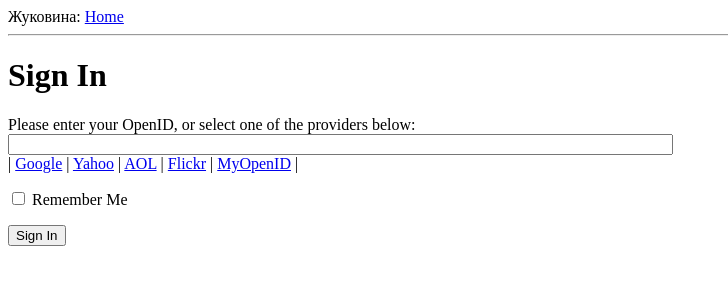
After one commit to ansermak/jukovina, a Flask app: page /login in a window 1280 px wide. The commit adds this page. Shown: the top 300 px of the page, without its empty margins (0-728 px from the left). Run offline with Flask 2, Linux system fonts and the light colour scheme.

Commit message:
login function added

```diff
--- /dev/null
+++ b/app/forms.py
@@ -0,0 +1,6 @@
+from flask.ext.wtf import Form
+from wtforms import TextField, BooleanField
+from wtforms.validators import Required
+class LoginForm(Form):
+	openid = TextField('openid', validators = [Required()])
+	remember_me = BooleanField('remember_me', default = False)
--- a/app/templates/base.html
+++ b/app/templates/base.html
@@ -8,8 +8,20 @@
     {% endif %}
   </head>
   <body>
-    <div>Жуковина: <a href="/index">Home</a></div>
+    <div>Жуковина: <a href="/index">Home</a>
+    {% if g.user.is_authenticated() %}
+    | <a href="{{ url_for('logout') }}">Logout</a>
+    {% endif %}</div>
     <hr>
+    {% with messages = get_flashed_messages() %}
+    {% if messages %}
+    <ul>
+    {% for message in messages %}
+        <li>{{ message }} </li>
+    {% endfor %}
+    </ul>
+    {% endif %}
+    {% endwith %}
     {% block content %}{% endblock %}
   </body>
 </html>
--- /dev/null
+++ b/app/templates/login.html
@@ -0,0 +1,34 @@
+<!-- extend base layout -->
+{% extends "base.html" %}
+
+{% block content %}
+<script type="text/javascript">
+function set_openid(openid, pr)
+{
+    u = openid.search('<username>')
+    if (u != -1) {
+        // openid requires username
+        user = prompt('Enter your ' + pr + ' username:')
+        openid = openid.substr(0, u) + user
+    }
+    form = document.forms['login'];
+    form.elements['openid'].value = openid
+}
+</script>
+<h1>Sign In</h1>
+<form action="" method="post" name="login">
+    {{form.hidden_tag()}}
+    <p>
+        Please enter your OpenID, or select one of the providers below:<br>
+        {{form.openid(size=80)}}
+        {% for error in form.errors.openid %}
+        <span style="color: red;">[{{error}}]</span>
+        {% endfor %}<br>
+        |{% for pr in providers %}
+        <a href="javascript:set_openid('{{pr.url}}', '{{pr.name}}');">{{pr.name}}</a> |
+        {% endfor %}
+    </p>
+    <p>{{form.remember_me}} Remember Me</p>
+    <p><input type="submit" value="Sign In"></p>
+</form>
+{% endblock %}
--- a/app/views.py
+++ b/app/views.py
@@ -1,9 +1,65 @@
-from flask import render_template
-from app import app
+from flask import render_template, flash, redirect, session, url_for, request, g
+from flask.ext.login import login_user, logout_user, current_user, login_required
+from app import app, db, lm, oid
+from forms import LoginForm
+from models import User, ROLE_USER, ROLE_ADMIN
 
+@lm.user_loader
+def load_user(id):
+	return User.query.get(int(id))
+
+@app.before_request
+def berfore_request():
+	g.user = current_user
 
 @app.route('/')
 @app.route('/index')
+@login_required
 def index():
-    return render_template('index.html',
-    	title ='Home')
+	user = g.user
+	return render_template('index.html',
+    	title ='Home',
+    	user = user)
+
+
+@app.route('/login', methods = ['GET', 'POST'])
+@oid.loginhandler
+def login():
+	if g.user is not None and g.user.is_authenticated():
+		return redirect(url_for('index'))
+	form = LoginForm()
+	if form.validate_on_submit():
+		session['remember_me'] = form.remember_me.data
+		return oid.try_login(form.openid.data, ask_for = ['nickname', 'email'])
+	return render_template('login.html',
+		title = 'Sign In',
+		form = form,
+		providers = app.config['OPENID_PROVIDERS'])
+
+@oid.after_login
+def after_login(resp):
+	if resp.email is None or resp.email == '':
+		flask('Invalid login. Please try again.')
+		return redirect(url_for('login'))
+
+	user = User.query.filter_by(email = resp.email).first()
+	if user is None:
+		login = resp.nickname
+		if login is None or login == '':
+			login = resp.email.split('@')[0]
+		user = User(login = login, email = resp.email, role = ROLE_USER)
+		db.session.add(user)
+		db.session.commit()
+	remember_me = False
+	if 'remember_me' in session:
+		remember_me = session['remember_me']
+		session.pop('remember_me', None)
+	login_user(user, remember = remember_me)
+	return redirect(request.args.get('next') or ulr_for('index'))
+
+
+
+@app.route('/logout')
+def logout():
+	logout_user()
+	return redirect(url_for('index'))
```
Also changed, not shown: app/__init__.py (+10 -0 lines), app/models.py (+15 -3 lines), config.py (+11 -0 lines), 1 other file.
